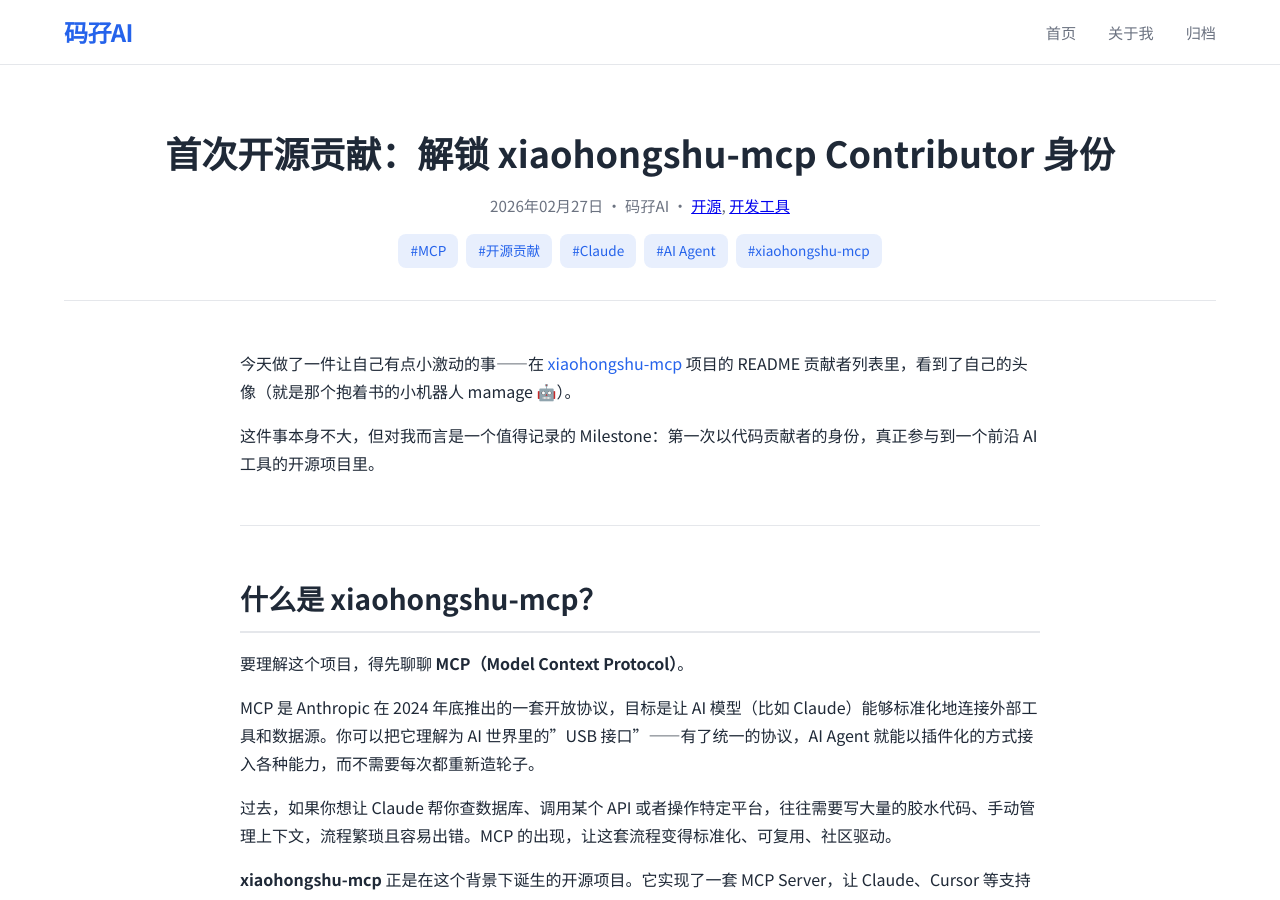
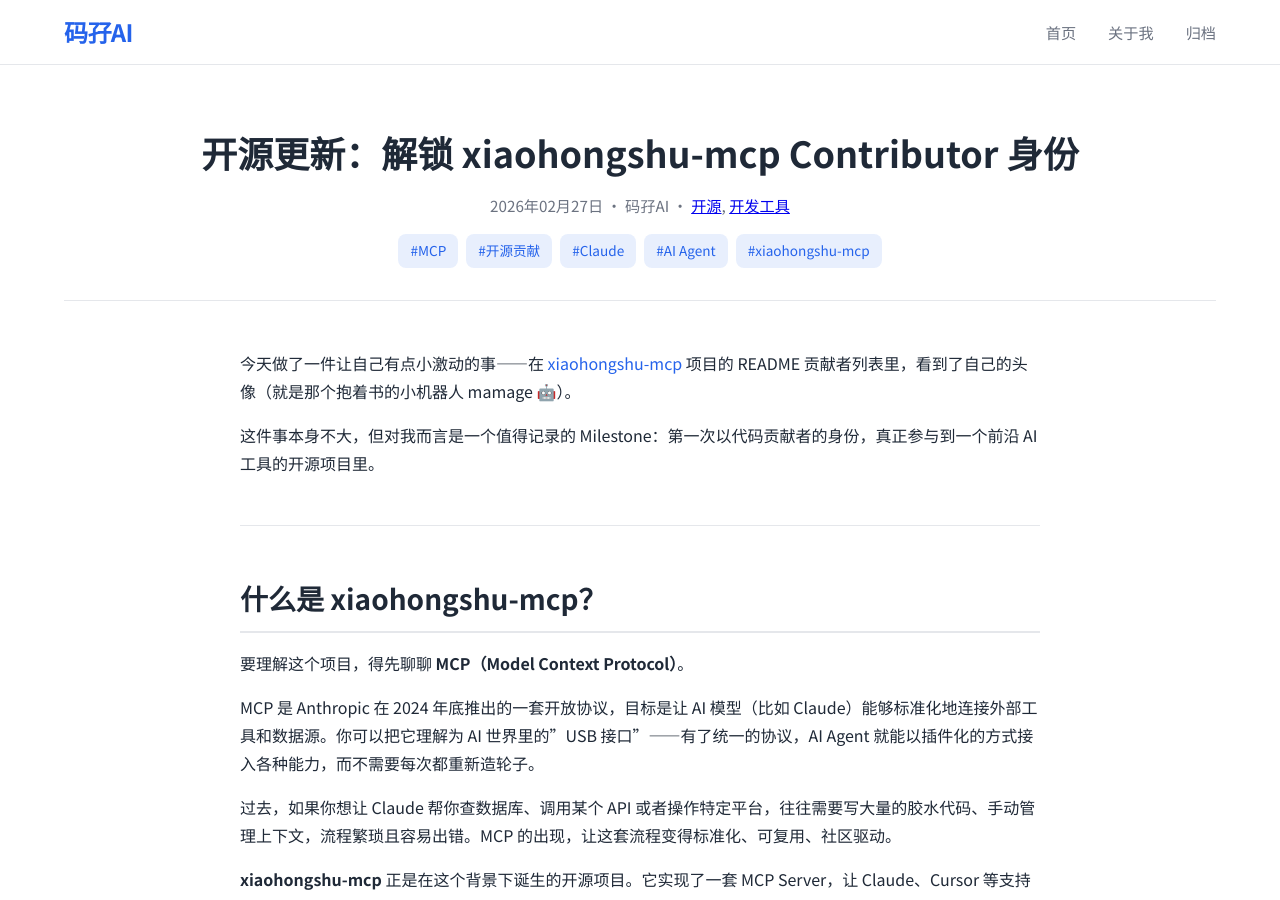
Before and after one commit to yqdaddy/aboutme, a Jekyll site: the page built from _posts/2026-02-27-xiaohongshu-mcp-opensource-contributor.md, in a window 1280 px wide and 900 px high. Built offline with Jekyll 4.4.1, drawn with Linux system fonts in a browser that asks for light colours; some of the changed text lies outside the part shown.

Commit message:
fix: 博文标题首次开源贡献改为开源更新
https://claude.ai/code/session_019xT3m9RbZjjgw1wm1bGxuF

```diff
--- a/_posts/2026-02-27-xiaohongshu-mcp-opensource-contributor.md
+++ b/_posts/2026-02-27-xiaohongshu-mcp-opensource-contributor.md
@@ -1,6 +1,6 @@
 ---
 layout: post
-title: "首次开源贡献：解锁 xiaohongshu-mcp Contributor 身份"
+title: "开源更新：解锁 xiaohongshu-mcp Contributor 身份"
 date: 2026-02-27 10:00:00 +0800
 categories: [开源, 开发工具]
 tags: [MCP, 开源贡献, Claude, AI Agent, xiaohongshu-mcp]
@@ -52,7 +52,7 @@ xiaohongshu-mcp 这类项目的价值，正在于它把一个垂直领域（内
 
 ---
 
-## 给第一次想参与开源的同学
+## 给想参与开源的同学
 
 很多人觉得开源贡献门槛高，要写出足够"牛"的代码才能参与。这是个误区。
 
```
